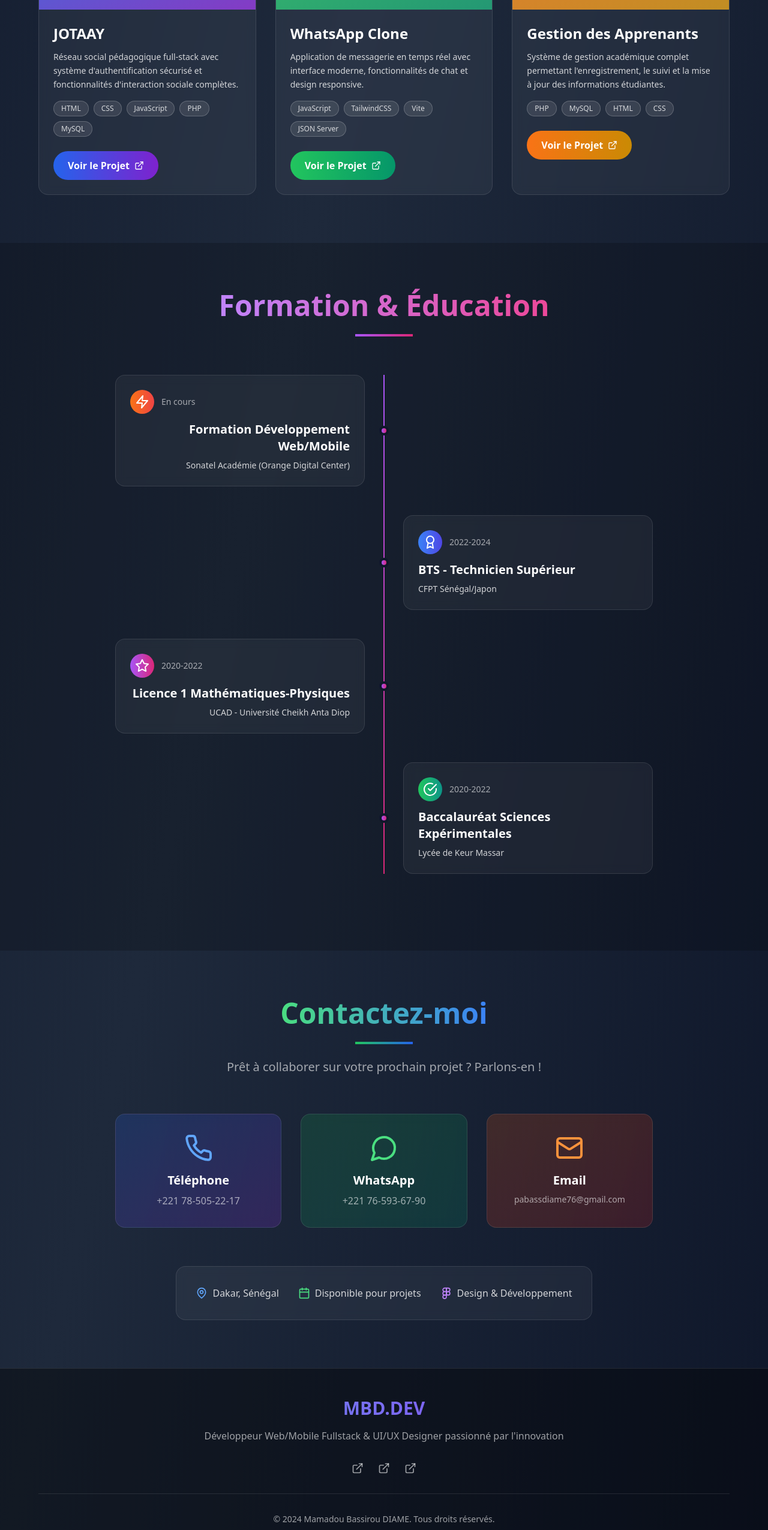
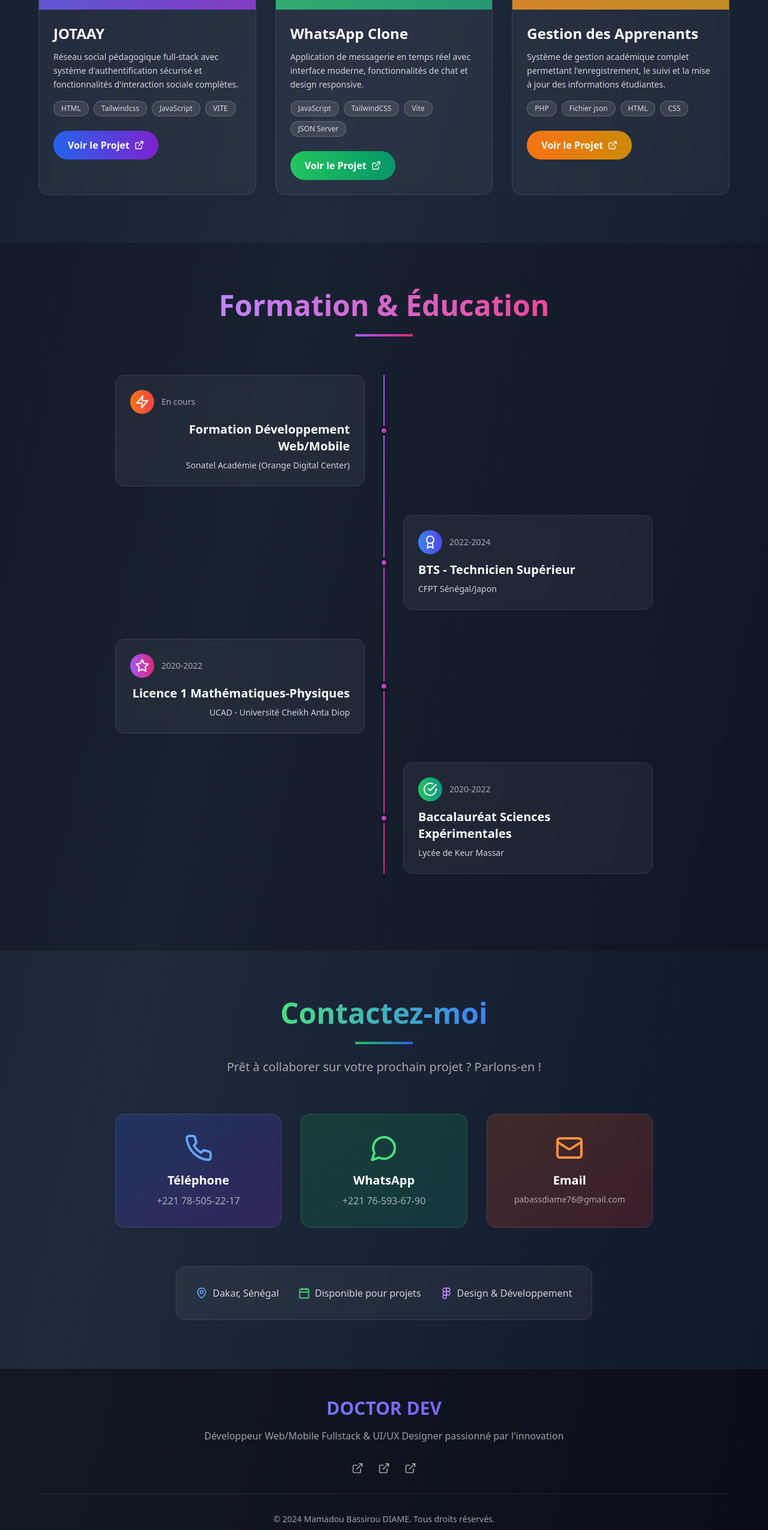
Before and after one commit to Bachir-uchiwA/porte_follio, a React (Vite) app: page / in a window 1280 px wide. Shown: the part 2899-5450 px from the top of the page at 60% size. Built offline with nearby package versions, Linux system fonts and the light colour scheme; grey boxes are pictures that could not be loaded.

Commit message:
eight commit

```diff
--- a/src/App.tsx
+++ b/src/App.tsx
@@ -85,7 +85,7 @@ function App() {
     {
       name: 'JOTAAY',
       description: 'Réseau social pédagogique full-stack avec système d\'authentification sécurisé et fonctionnalités d\'interaction sociale complètes.',
-      tech: ['HTML', 'CSS', 'JavaScript', 'PHP', 'MySQL'],
+      tech: ['HTML', 'Tailwindcss', 'JavaScript', 'VITE'],
       link: 'https://projet-javascript.vercel.app/login.html',
       image: 'https://images.pexels.com/photos/5935794/pexels-photo-5935794.jpeg?auto=compress&cs=tinysrgb&w=500',
       gradient: 'from-blue-600 to-purple-700'
@@ -101,7 +101,7 @@ function App() {
     {
       name: 'Gestion des Apprenants',
       description: 'Système de gestion académique complet permettant l\'enregistrement, le suivi et la mise à jour des informations étudiantes.',
-      tech: ['PHP', 'MySQL', 'HTML', 'CSS'],
+      tech: ['PHP', 'Fichier json', 'HTML', 'CSS'],
       link: 'http://bachirdiame.infinityfreeapp.com/?page=login',
       image: 'https://images.pexels.com/photos/5212317/pexels-photo-5212317.jpeg?auto=compress&cs=tinysrgb&w=500',
       gradient: 'from-orange-500 to-yellow-600'
@@ -579,7 +579,7 @@ function App() {
         <div className="max-w-6xl mx-auto">
           <div className="text-center">
             <div className="text-3xl font-bold mb-4 bg-gradient-to-r from-blue-400 to-purple-600 bg-clip-text text-transparent">
-              MBD.DEV
+              DOCTOR DEV
             </div>
             <p className={`${themeClasses.textMuted} mb-8`}>
               Développeur Web/Mobile Fullstack & UI/UX Designer passionné par l'innovation
```
